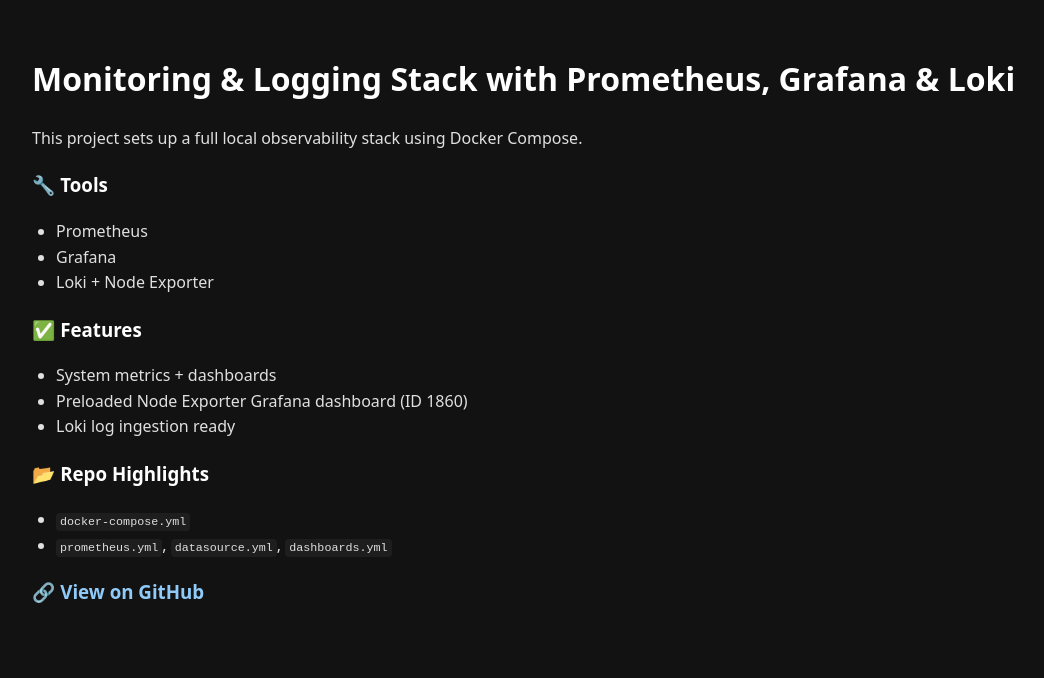
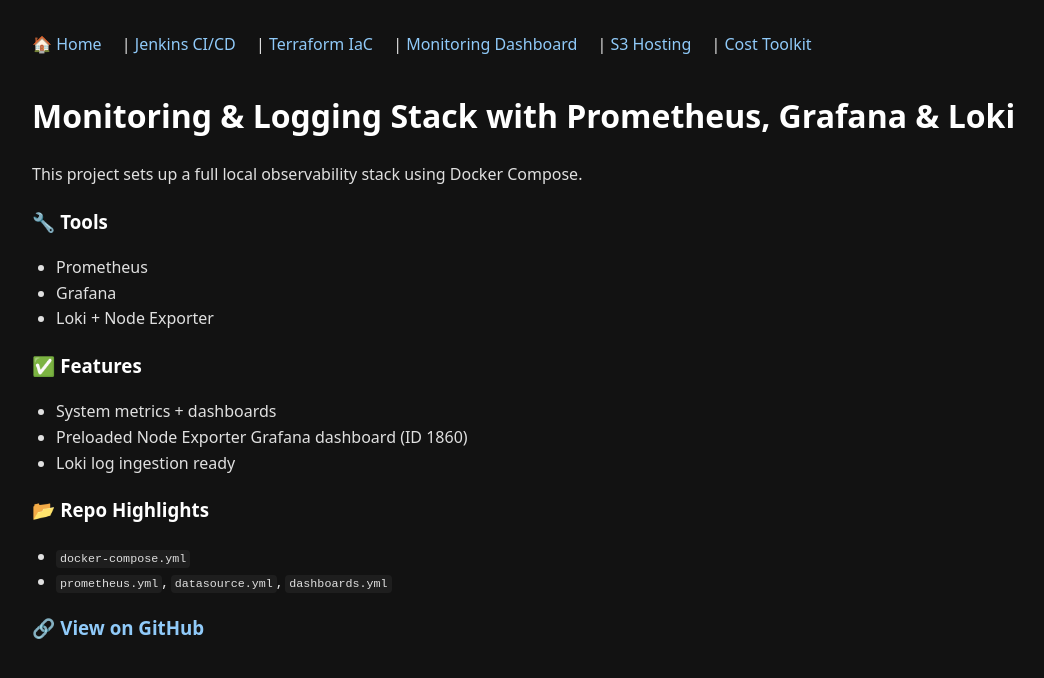
Before and after one commit to tedens/devops-portfolio, a Jekyll site: the page built from docs/projects/04-monitoring-logging.md, in a window 1280 px wide. Shown: the top 678 px of the page, without its empty margins (0-1044 px from the left). Built offline with Jekyll 4.4.1, drawn with Linux system fonts in a browser that asks for light colours.

Commit message:
moving navigation

```diff
--- a/docs/_layouts/page.html
+++ b/docs/_layouts/page.html
@@ -10,6 +10,14 @@
   </style>
 </head>
 <body>
+  <nav style="margin-bottom: 2rem;">
+    <a href="{{ site.baseurl }}/devops-portfolio/">🏠 Home</a> |
+    <a href="{{ site.baseurl }}/devops-portfolio/01-jenkins-ci-cd-pipeline/">Jenkins CI/CD</a> |
+    <a href="{{ site.baseurl }}/devops-portfolio/02-infra-modules/">Terraform IaC</a> |
+    <a href="{{ site.baseurl }}/devops-portfolio/03-monitoring-dashboard/">Monitoring Dashboard</a> |
+    <a href="{{ site.baseurl }}/devops-portfolio/04-s3-static-site/">S3 Hosting</a> |
+    <a href="{{ site.baseurl }}/devops-portfolio/05-aws-cost-optimization-toolkit/">Cost Toolkit</a>
+  </nav>
   <main>
     <h1>{{ page.title }}</h1>
     {{ content }}
```
Also changed, not shown: docs/_layouts/default.html (+0 -8 lines).
